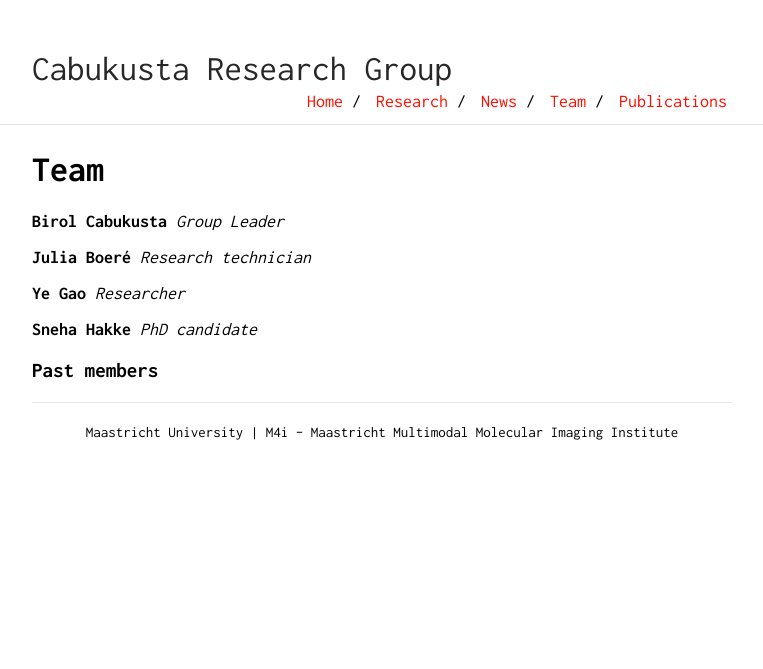
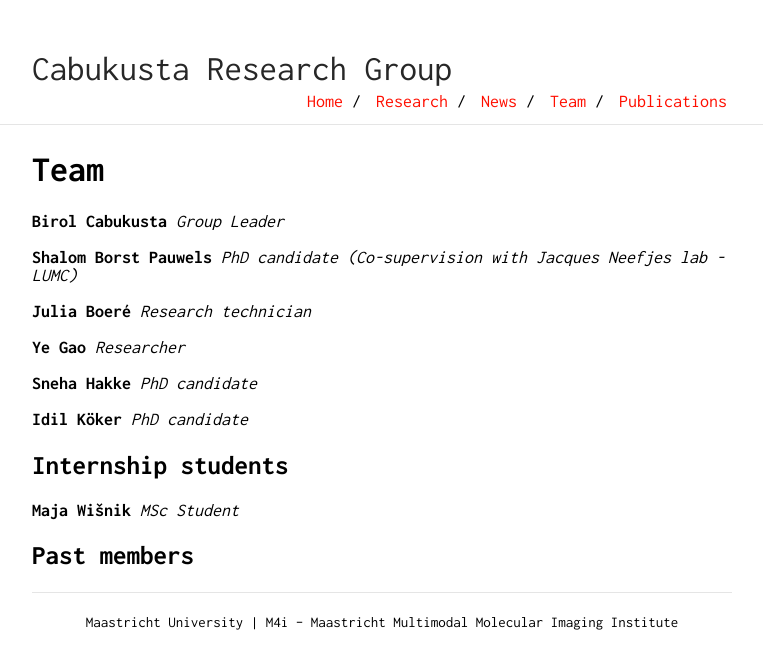
Before and after one commit to birolcabukusta/birolcabukusta.github.io, a Jekyll site: the page built from team.md, in a window 1280 px wide. Shown: the top 669 px of the page, without its empty margins (258-1021 px from the left). Built offline with Jekyll 4.4.1, drawn with Linux system fonts in a browser that asks for light colours; our own code applies the rules of GitHub Pages for plain Markdown files.

Commit message:
Update team.md with new members and sections
Added new team members and internship students sections.

```diff
--- a/team.md
+++ b/team.md
@@ -1,12 +1,20 @@
 # Team
 
 **Birol Cabukusta** _Group Leader_ \
+\
+**Shalom Borst Pauwels** _PhD candidate_ _(Co-supervision with Jacques Neefjes lab - LUMC)_ \
 \
 **Julia Boeré** _Research technician_ \
 \
 **Ye Gao** _Researcher_ \
 \
-**Sneha Hakke** _PhD candidate_
+**Sneha Hakke** _PhD candidate_ \
+\
+**Idil Köker** _PhD candidate_
 
 
-### Past members
+## Internship students
+
+**Maja Wišnik** _MSc Student_
+
+## Past members
```
